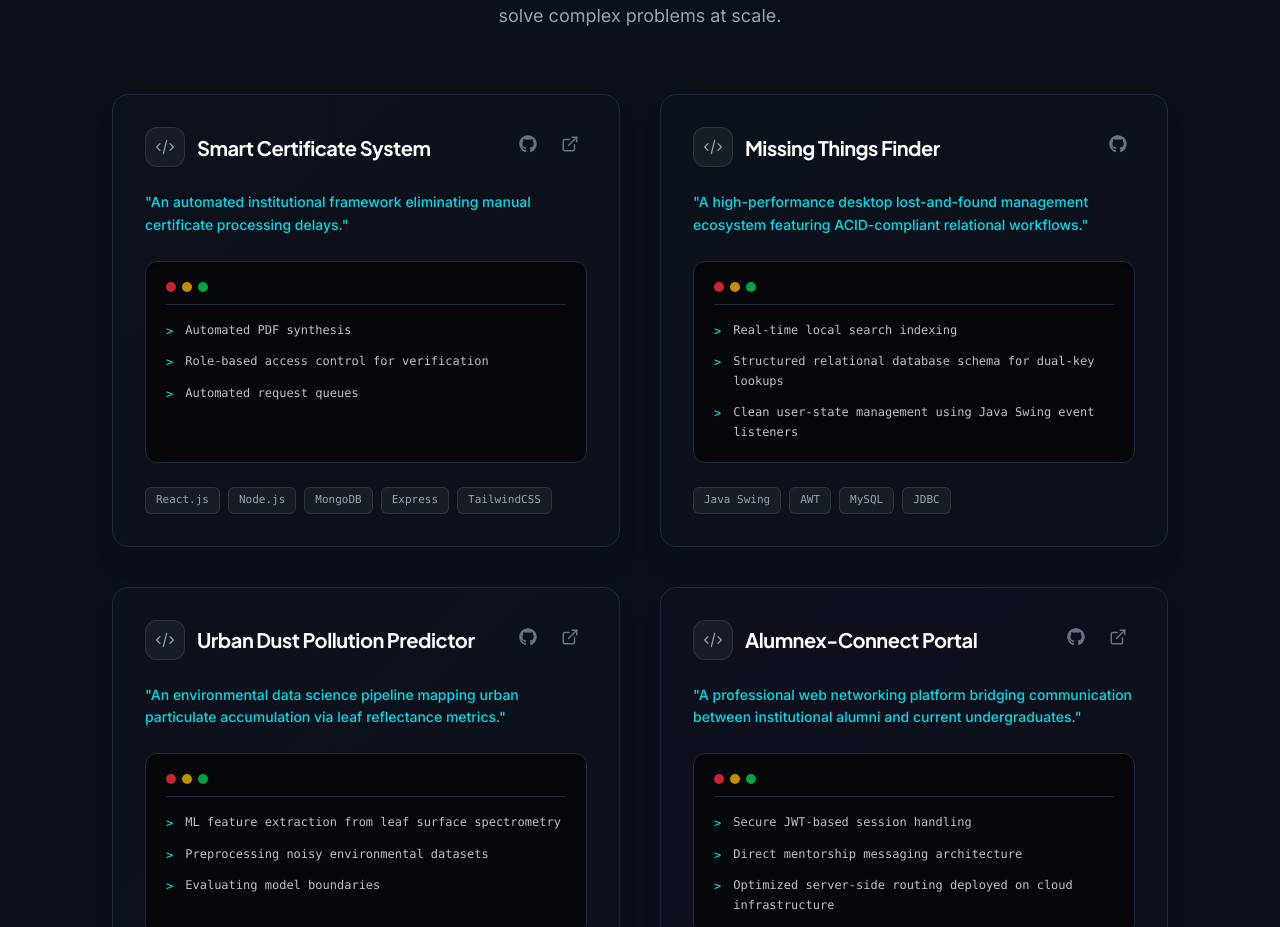
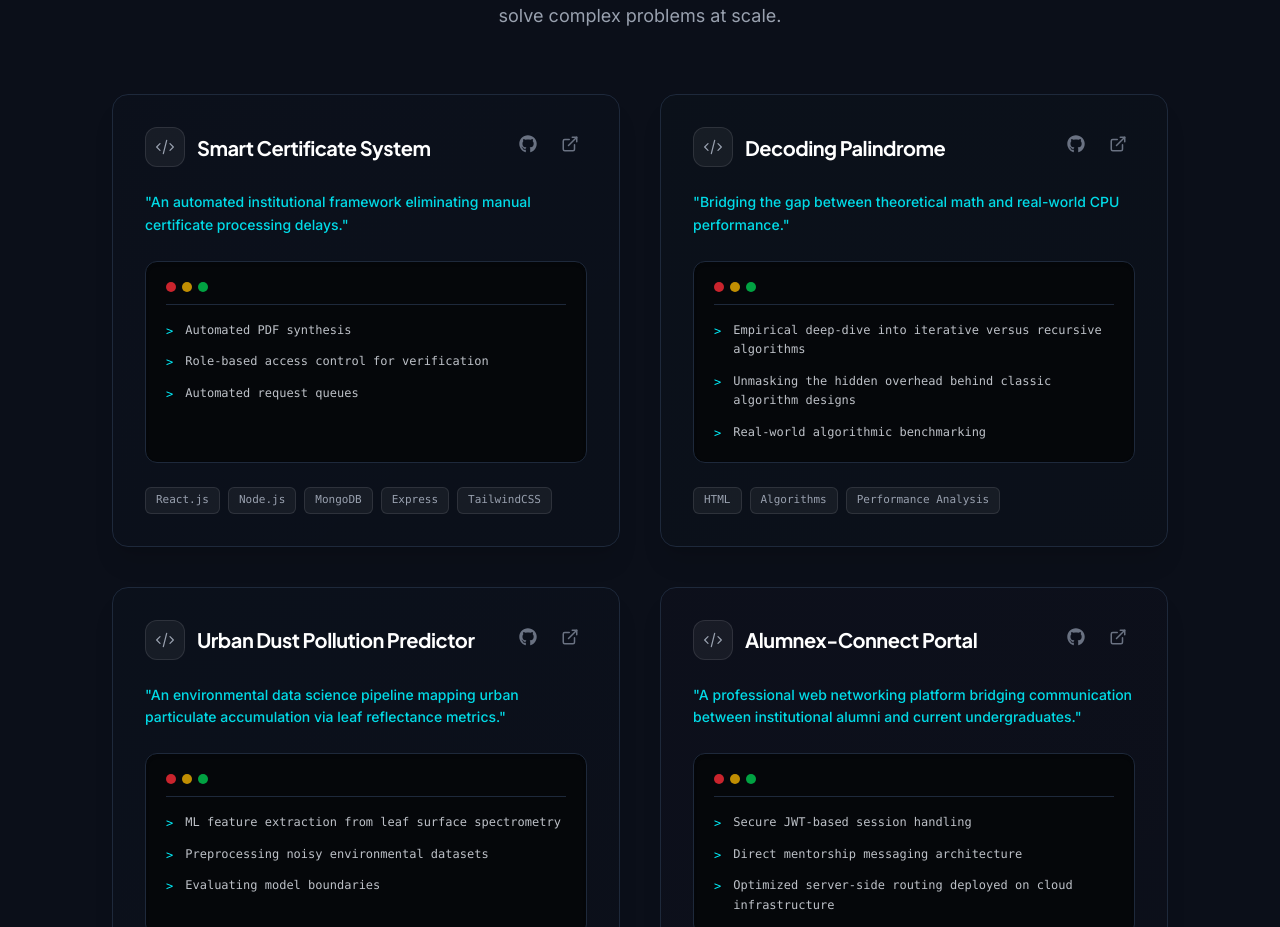
Before and after one commit to SrimanKumarV/my_portfolio, a React app: page / in a window 1280 px wide. Shown: the part 2448-3375 px from the top of the page. Built offline with nearby package versions, Linux system fonts and the light colour scheme; the HTML template or start-up script is replaced by a standard one.

Commit message:
feat: Replace Missing Things Finder with Decoding Palindrome project

```diff
--- a/src/sections/Projects.tsx
+++ b/src/sections/Projects.tsx
@@ -18,15 +18,16 @@ const PROJECTS = [
     color: 'from-blue-500/10 to-cyan-500/5',
   },
   {
-    title: 'Missing Things Finder',
-    hook: 'A high-performance desktop lost-and-found management ecosystem featuring ACID-compliant relational workflows.',
+    title: 'Decoding Palindrome',
+    hook: 'Bridging the gap between theoretical math and real-world CPU performance.',
     features: [
-      'Real-time local search indexing',
-      'Structured relational database schema for dual-key lookups',
-      'Clean user-state management using Java Swing event listeners'
+      'Empirical deep-dive into iterative versus recursive algorithms',
+      'Unmasking the hidden overhead behind classic algorithm designs',
+      'Real-world algorithmic benchmarking'
     ],
-    tags: ['Java Swing', 'AWT', 'MySQL', 'JDBC'],
-    githubUrl: 'https://github.com/SrimanKumarV',
+    tags: ['HTML', 'Algorithms', 'Performance Analysis'],
+    githubUrl: 'https://github.com/SrimanKumarV/Decoding-Palindrome-Verification',
+    liveUrl: 'https://decoding-palindrome-verification.vercel.app/?utm=codolio',
     color: 'from-emerald-500/10 to-teal-500/5',
   },
   {
```
